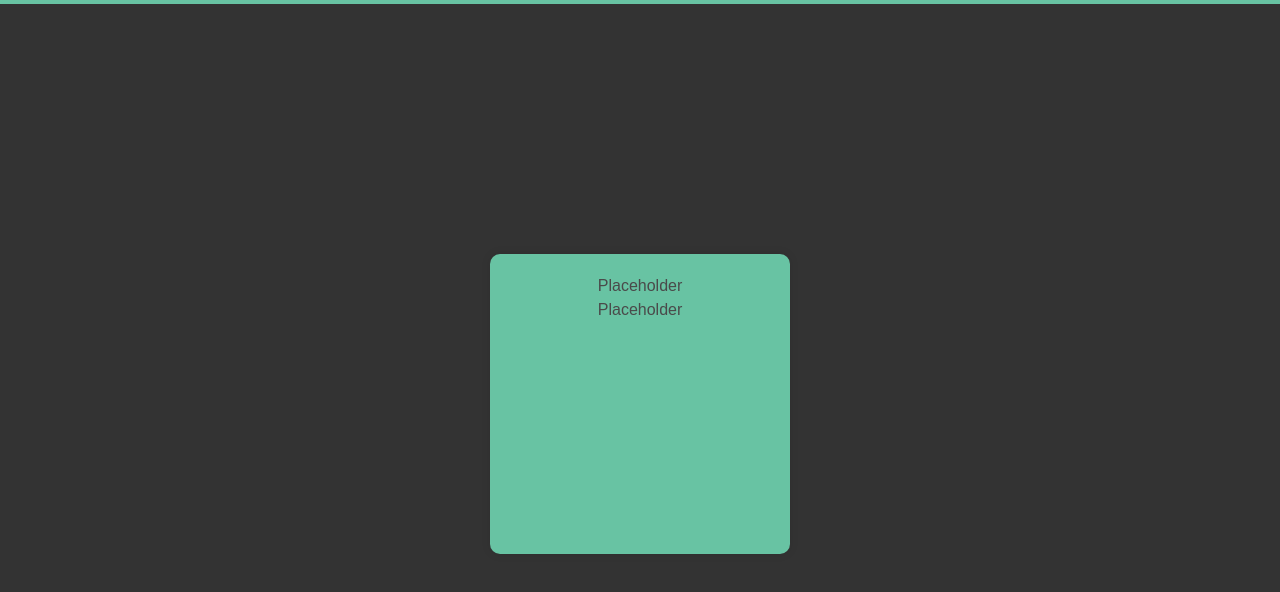
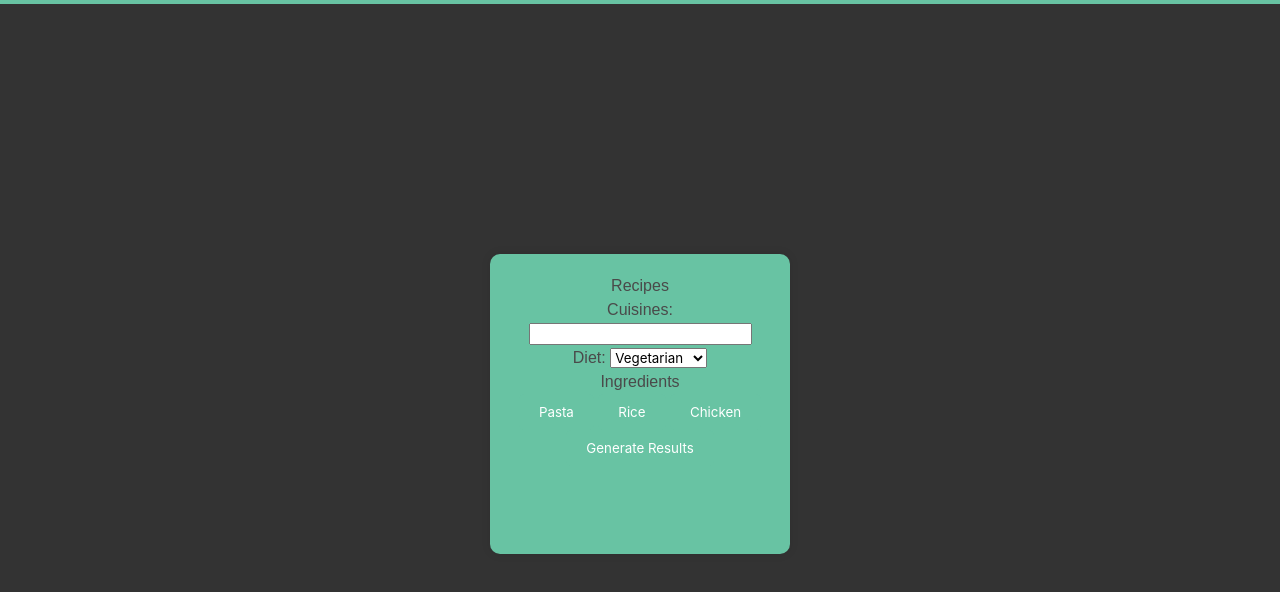
Before and after one commit to prismhead26/Meal-Planner-Project, a plain HTML site: page index.html in a window 1280 px wide. Shown: the part 84-676 px from the top of the page. Drawn offline with nearby package versions, Linux system fonts and the light colour scheme; no server answers.

Commit message:
starting work on buttons.  If this is right direction, will continue work on this

```diff
--- a/index.html
+++ b/index.html
@@ -32,8 +32,28 @@
     </header>
     <div class="container">
         <div class="box">
-            <h2>Placeholder</h2>
-            <p>Placeholder</p>
+            <h2>Recipes</h2>
+            <form id="recipeForm">
+                <label for="searchText">Cuisines:</label>
+                <input type="text" id="searchText" name="searchText">
+                <label for="dietType">Diet:</label>
+                <select id="dietType" name="dietType">
+                    <option value="vegetarian">Vegetarian</option>
+                    <option value="vegan">Vegan</option>
+                    <option value="pescatarian">Pescatarian</option>
+                    <option value="gluten">Gluten</option>
+                    <option value="primal">Primal</option>
+                    <option value="kosher">Kosher</option>
+                </select>
+            <p>Ingredients</p>
+            <div>
+                <button type="button" onclick="searchWithIngredient('pasta')">Pasta</button>
+                <button type="button" onclick="searchWithIngredient('rice')">Rice</button>
+                <button type="button" onclick="searchWithIngredient('chicken')">Chicken</button>
+            </div>
+
+            <button type="search">Generate Results</button>
+            </form>
         </div>
     </div>
     <script src="https://code.jquery.com/jquery-3.7.1.min.js" integrity="sha256-/JqT3SQfawRcv/BIHPThkBvs0OEvtFFmqPF/lYI/Cxo=" crossorigin="anonymous"></script>
```
